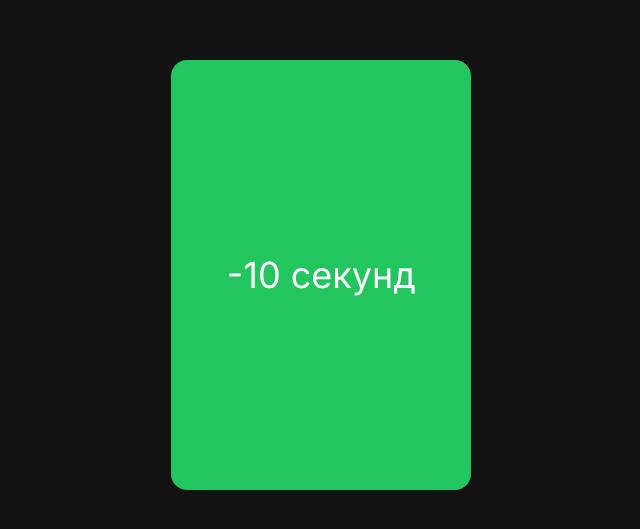
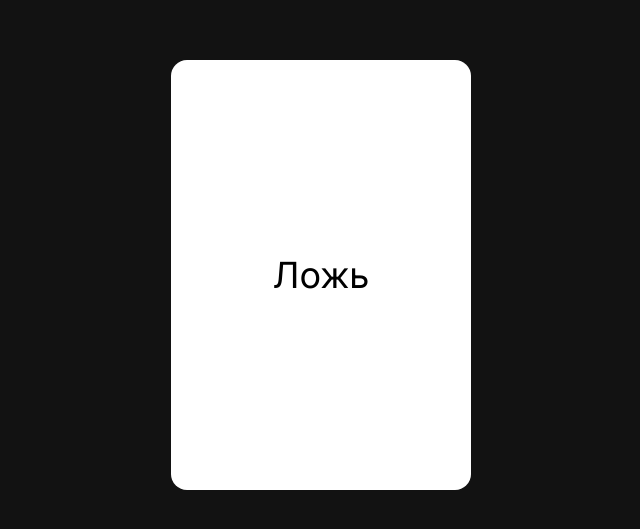
Before and after one commit to vi-ichi/6x, a Next.js app: page / in a window 1280 px wide. Shown: the part 125-654 px from the top of the page, without its empty margins (319-959 px from the left). Built offline with nearby package versions, Linux system fonts and the light colour scheme.

Commit message:
изменил структуру

```diff
--- a/app/data.js
+++ b/app/data.js
@@ -2,9 +2,9 @@ const data = [
   { type: "ask", content: "Ложь", answer: false },
   { type: "ask", content: "Правда", answer: true },
   { type: "ask", content: "Ложь", answer: false },
-  { type: "result" },
+  { type: "info", content: "Помощь" },
   { type: "ability", content: "-10 секунд" },
-  { type: "ability", content: "-10 секунд" },
-].reverse();
+  { type: "ability", content: "-50 секунд" },
+];
 
 export default data;
--- a/app/page.js
+++ b/app/page.js
@@ -10,19 +10,19 @@ export default function Home() {
   const [x, setX] = useState(0);
 
   function pop(answer, type) {
-    setI(current + 1);
+    setI(i + 1);
   }
 
   function onDragEnd(_, info) {
     if (info.offset.x > 0) {
       setX(1000);
-      pop(true, type);
+      pop(true);
       return;
     }
 
     if (info.offset.x < 0) {
       setX(-1000);
-      pop(false, type);
+      pop(false);
       return;
     }
   }
@@ -34,8 +34,11 @@ export default function Home() {
           exit={{ x }}
           onDragEnd={onDragEnd}
           drag
+          dragConstraints={{ top: 0, right: 0, bottom: 0, left: 0 }}
           className={`text-4xl absolute h-[430px] w-[300px] ${
-            data[i].type === "ask" ? "bg-white text-black" : "bg-green-500 text-white"
+            data[i].type === "ask"
+              ? "bg-white text-black"
+              : "bg-green-500 text-white"
           } rounded-2xl flex flex-col justify-center items-center cursor-grab`}
         >
           {data[i].content}
```
